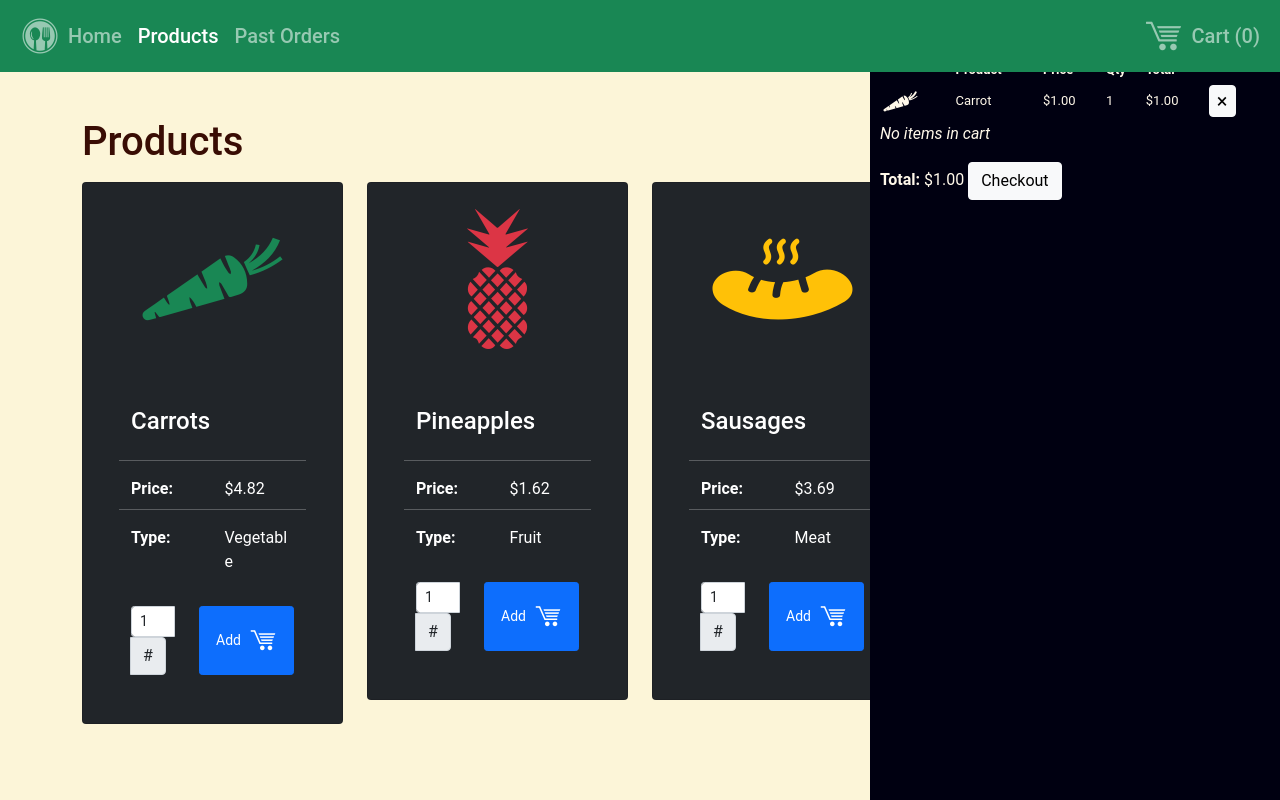
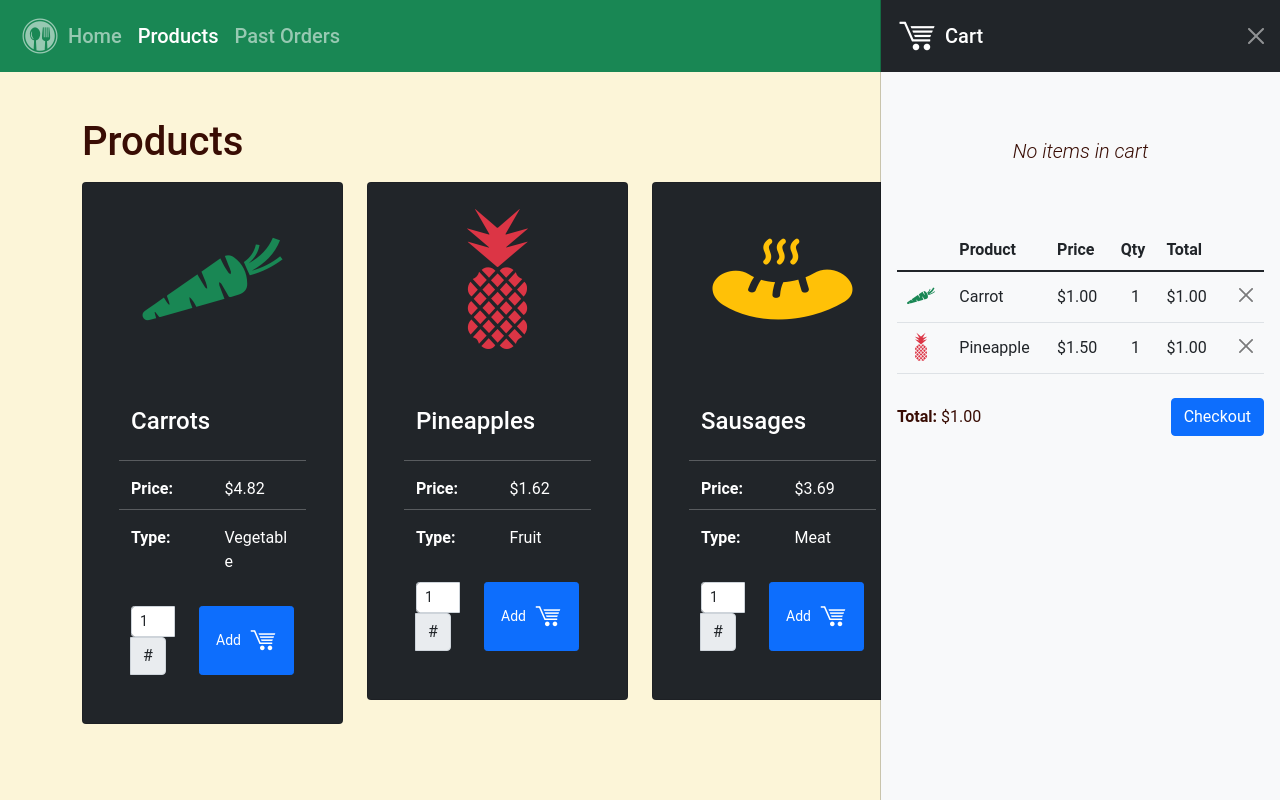
Before and after one commit to webceyhan/bs-splendid-food, a website: page src/views/products.html in a window 1280 px wide. Drawn offline with nearby package versions, Linux system fonts and the light colour scheme.

Commit message:
offcanvas cart impl.

```diff
--- a/src/views/products.html
+++ b/src/views/products.html
@@ -25,7 +25,9 @@
     </head>
     <body>
         <!-- navigation -->
-        <nav class="navbar navbar-expand-md navbar-dark fixed-top bg-success h5 m-0">
+        <nav
+            class="navbar navbar-expand-md navbar-dark fixed-top bg-success h5 m-0"
+        >
             <div class="container-fluid p-2-">
                 <button
                     class="navbar-toggler"
@@ -69,6 +71,8 @@
                             <a
                                 href="#"
                                 class="nav-link d-flex align-items-center"
+                                data-bs-toggle="offcanvas"
+                                data-bs-target="#cart"
                             >
                                 <i class="icofont-cart-alt icofont-2x me-2"></i>
                                 <span>Cart (0)</span>
@@ -264,65 +268,83 @@
             </div>
         </main>
 
-        <div id="app">
-            <aside class="cart-container">
-                <div class="cart">
-                    <h1 class="cart-title spread">
-                        <span>
+        <!-- cart offcanvas -->
+        <div
+            id="cart"
+            class="offcanvas offcanvas-end show"
+            tabindex="-1"
+            data-bs-scroll="true"
+            data-bs-backdrop="false"
+        >
+            <div class="offcanvas-header bg-dark text-white">
+                <h5 class="d-flex align-items-center m-0">
+                    <i class="icofont-cart-alt icofont-2x me-2"></i>
                     Cart
-                            <i class="icofont-cart-alt icofont-1x"></i>
-                        </span>
-                        <button class="cart-close">&times;</button>
-                    </h1>
+                </h5>
+                <button
+                    type="button"
+                    class="btn-close btn-close-white"
+                    data-bs-dismiss="offcanvas"
+                ></button>
+            </div>
 
-                    <div class="cart-body">
-                        <table class="cart-table">
+            <div class="offcanvas-body bg-light">
+                <!-- cart empty message -->
+                <p class="lead text-center p-5"><em>No items in cart</em></p>
+
+                <!-- cart table -->
+                <table class="table table-hover">
                     <thead>
                         <tr>
                             <th>
-                                        <span class="sr-only"
-                                            >Product Image</span
-                                        >
+                                <!-- image -->
                             </th>
                             <th>Product</th>
                             <th>Price</th>
                             <th>Qty</th>
                             <th>Total</th>
                             <th>
-                                        <span class="sr-only">Actions</span>
+                                <!-- actions -->
                             </th>
                         </tr>
                     </thead>
                     <tbody>
-                                <tr>
+                        <tr class="align-middle">
                             <td>
-                                        <i
-                                            class="icofont-carrot icofont-3x"
-                                        ></i>
+                                <i class="icofont-carrot icofont-2x text-success"></i>
                             </td>
                             <td>Carrot</td>
                             <td>$1.00</td>
-                                    <td class="center">1</td>
+                            <td class="text-center">1</td>
                             <td>$1.00</td>
-                                    <td class="center">
-                                        <button
-                                            class="btn btn-light cart-remove"
-                                        >
-                                            &times;
-                                        </button>
+                            <td class="text-end">
+                                <button class="btn-close btn-sm"></button>
                             </td>
                         </tr>
+                        <tr class="align-middle">
+                            <td>
+                                <i class="icofont-pineapple icofont-2x text-danger"></i>
+                            </td>
+                            <td>Pineapple</td>
+                            <td>$1.50</td>
+                            <td class="text-center">1</td>
+                            <td>$1.00</td>
+                            <td class="text-end">
+                                <button class="btn-close btn-sm"></button>
+                            </td>
+                        </tr>
+
                     </tbody>
                 </table>
 
-                        <p class="center"><em>No items in cart</em></p>
-                        <div class="spread">
-                            <span><strong>Total:</strong> $1.00</span>
-                            <button class="btn btn-light">Checkout</button>
+                <div class="d-flex align-items-center justify-content-between pt-2">
+                    <!-- cart total -->
+                    <div><strong>Total:</strong> $1.00</div>
+
+                    <!-- checkout button -->
+                    <button class="btn btn-primary">Checkout</button>
                 </div>
             </div>
-                </div>
-            </aside>
         </div>
 
         <!-- Bootstrap JS Bundle -->
```
Lines whose indentation alone changed are shown as unchanged.
